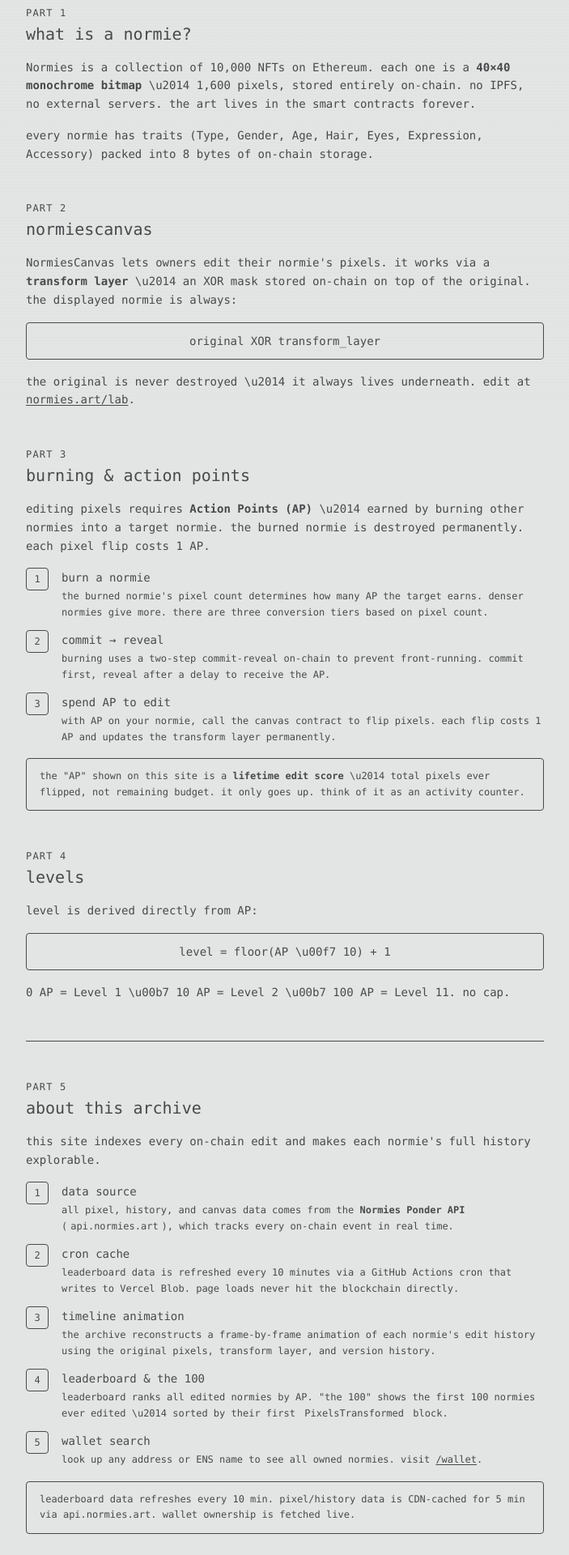
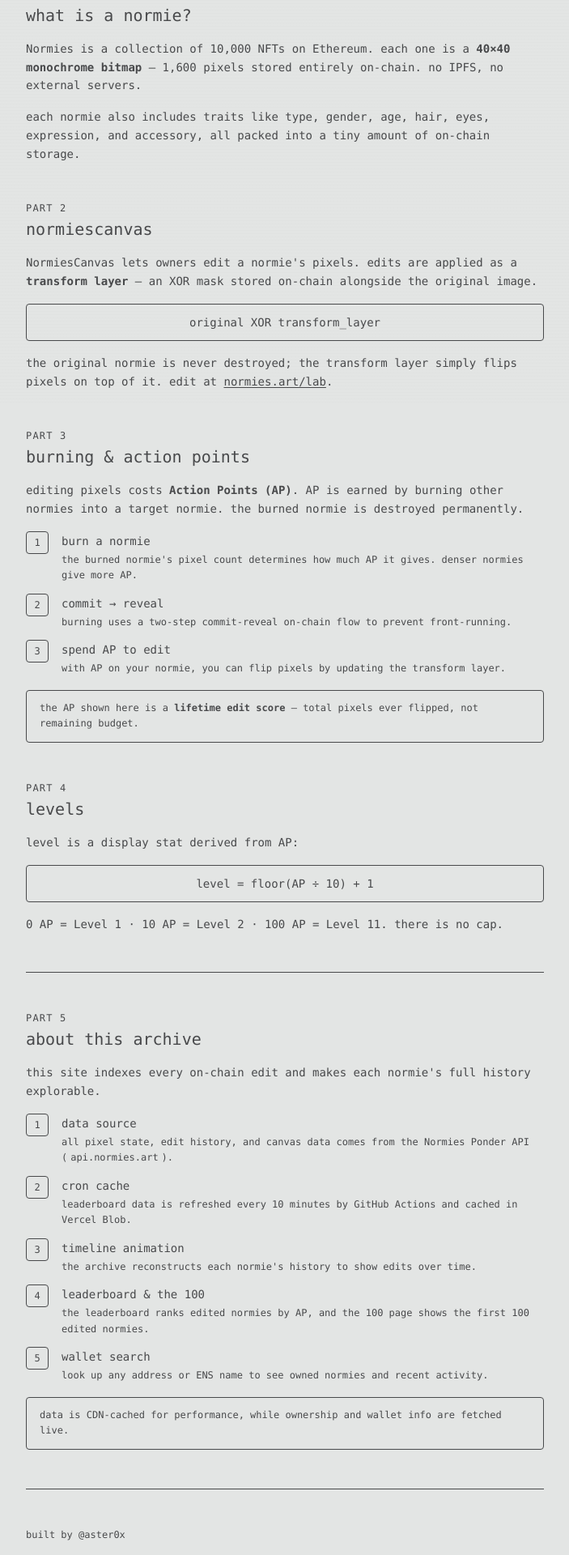
Before and after one commit to astercast/NormiesArchive, a Next.js app: page /how-it-works in a window 1280 px wide. Shown: the part 300-2220 px from the top of the page at 81% size, without its empty margins (288-991 px from the left). Built offline with nearby package versions, Linux system fonts and the light colour scheme.

Commit message:
fix: rewrite how-it-works page with clean text and remove mojibake

```diff
--- a/app/how-it-works/page.tsx
+++ b/app/how-it-works/page.tsx
@@ -49,94 +49,92 @@
         <div className="text-xs font-mono text-n-muted uppercase tracking-widest">docs</div>
         <h1 className="text-3xl font-mono font-medium text-n-text">how it works</h1>
         <p className="text-sm font-mono text-n-muted leading-relaxed">
-          normies, the canvas system, and what this archive tracks \u2014 explained simply.
+          a clean overview of Normies, NormiesCanvas, and what this archive tracks.
         </p>
       </div>
 
       <div className="border-t border-n-border" />
 
-      {/* â”€â”€ NORMIES â”€â”€ */}
+      {/* NORMIES */}
       <Section label="part 1" title="what is a normie?">
         <p className="text-sm font-mono text-n-muted leading-relaxed">
-          Normies is a collection of 10,000 NFTs on Ethereum. each one is a <strong className="text-n-text">40×40 monochrome bitmap</strong> \u2014 1,600 pixels, stored entirely on-chain. no IPFS, no external servers. the art lives in the smart contracts forever.
+          Normies is a collection of 10,000 NFTs on Ethereum. each one is a <strong className="text-n-text">40×40 monochrome bitmap</strong> — 1,600 pixels stored entirely on-chain. no IPFS, no external servers.
         </p>
         <p className="text-sm font-mono text-n-muted leading-relaxed">
-          every normie has traits (Type, Gender, Age, Hair, Eyes, Expression, Accessory) packed into 8 bytes of on-chain storage.
+          each normie also includes traits like type, gender, age, hair, eyes, expression, and accessory, all packed into a tiny amount of on-chain storage.
         </p>
       </Section>
 
-      {/* â”€â”€ CANVAS â”€â”€ */}
+      {/* CANVAS */}
       <Section label="part 2" title="normiescanvas">
         <p className="text-sm font-mono text-n-muted leading-relaxed">
-          NormiesCanvas lets owners edit their normie&apos;s pixels. it works via a <strong className="text-n-text">transform layer</strong> \u2014 an XOR mask stored on-chain on top of the original. the displayed normie is always:
+          NormiesCanvas lets owners edit a normie&apos;s pixels. edits are applied as a <strong className="text-n-text">transform layer</strong> — an XOR mask stored on-chain alongside the original image.
         </p>
         <div className="border border-n-border rounded px-4 py-3 bg-n-surface font-mono text-sm text-center text-n-text">
           original XOR transform_layer
         </div>
         <p className="text-sm font-mono text-n-muted leading-relaxed">
-          the original is never destroyed \u2014 it always lives underneath. edit at{" "}
+          the original normie is never destroyed; the transform layer simply flips pixels on top of it. edit at{' '}
           <a href="https://www.normies.art/lab" target="_blank" rel="noopener noreferrer"
              className="text-n-text underline underline-offset-2 hover:opacity-70 transition-opacity">normies.art/lab</a>.
         </p>
       </Section>
 
-      {/* â”€â”€ BURNS & AP â”€â”€ */}
+      {/* BURNS & AP */}
       <Section label="part 3" title="burning &amp; action points">
         <p className="text-sm font-mono text-n-muted leading-relaxed">
-          editing pixels requires <strong className="text-n-text">Action Points (AP)</strong> \u2014 earned by burning other normies into a target normie. the burned normie is destroyed permanently. each pixel flip costs 1 AP.
+          editing pixels costs <strong className="text-n-text">Action Points (AP)</strong>. AP is earned by burning other normies into a target normie. the burned normie is destroyed permanently.
         </p>
         <div className="space-y-3">
-          <Step n={1} title="burn a normie">the burned normie&apos;s pixel count determines how many AP the target earns. denser normies give more. there are three conversion tiers based on pixel count.</Step>
-          <Step n={2} title="commit → reveal">burning uses a two-step commit-reveal on-chain to prevent front-running. commit first, reveal after a delay to receive the AP.</Step>
-          <Step n={3} title="spend AP to edit">with AP on your normie, call the canvas contract to flip pixels. each flip costs 1 AP and updates the transform layer permanently.</Step>
+          <Step n={1} title="burn a normie">the burned normie&apos;s pixel count determines how much AP it gives. denser normies give more AP.</Step>
+          <Step n={2} title="commit → reveal">burning uses a two-step commit-reveal on-chain flow to prevent front-running.</Step>
+          <Step n={3} title="spend AP to edit">with AP on your normie, you can flip pixels by updating the transform layer.</Step>
         </div>
         <Callout>
-          the &quot;AP&quot; shown on this site is a <strong className="text-n-text">lifetime edit score</strong> \u2014 total pixels ever flipped, not remaining budget. it only goes up. think of it as an activity counter.
+          the AP shown here is a <strong className="text-n-text">lifetime edit score</strong> — total pixels ever flipped, not remaining budget.
         </Callout>
       </Section>
 
-      {/* â”€â”€ LEVELS â”€â”€ */}
+      {/* LEVELS */}
       <Section label="part 4" title="levels">
-        <p className="text-sm font-mono text-n-muted leading-relaxed">level is derived directly from AP:</p>
+        <p className="text-sm font-mono text-n-muted leading-relaxed">level is a display stat derived from AP:</p>
         <div className="border border-n-border rounded px-4 py-3 bg-n-surface font-mono text-sm text-center text-n-text">
-          level = floor(AP \u00f7 10) + 1
+          level = floor(AP ÷ 10) + 1
         </div>
         <p className="text-sm font-mono text-n-muted leading-relaxed">
-          0 AP = Level 1 \u00b7 10 AP = Level 2 \u00b7 100 AP = Level 11. no cap.
+          0 AP = Level 1 · 10 AP = Level 2 · 100 AP = Level 11. there is no cap.
         </p>
       </Section>
 
       <div className="border-t border-n-border" />
 
-      {/* â”€â”€ THIS ARCHIVE â”€â”€ */}
+      {/* THIS ARCHIVE */}
       <Section label="part 5" title="about this archive">
         <p className="text-sm font-mono text-n-muted leading-relaxed">
           this site indexes every on-chain edit and makes each normie&apos;s full history explorable.
         </p>
         <div className="space-y-3">
-          <Step n={1} title="data source">all pixel, history, and canvas data comes from the <strong className="text-n-text">Normies Ponder API</strong> (<code className="bg-n-surface px-1 rounded">api.normies.art</code>), which tracks every on-chain event in real time.</Step>
-          <Step n={2} title="cron cache">leaderboard data is refreshed every 10 minutes via a GitHub Actions cron that writes to Vercel Blob. page loads never hit the blockchain directly.</Step>
-          <Step n={3} title="timeline animation">the archive reconstructs a frame-by-frame animation of each normie&apos;s edit history using the original pixels, transform layer, and version history.</Step>
-          <Step n={4} title="leaderboard &amp; the 100">leaderboard ranks all edited normies by AP. &quot;the 100&quot; shows the first 100 normies ever edited \u2014 sorted by their first <code className="bg-n-surface px-1 rounded">PixelsTransformed</code> block.</Step>
-          <Step n={5} title="wallet search">look up any address or ENS name to see all owned normies. visit <Link href="/wallet" className="text-n-text underline underline-offset-2 hover:opacity-70 transition-opacity">/wallet</Link>.</Step>
+          <Step n={1} title="data source">all pixel state, edit history, and canvas data comes from the Normies Ponder API (<code className="bg-n-surface px-1 rounded">api.normies.art</code>).</Step>
+          <Step n={2} title="cron cache">leaderboard data is refreshed every 10 minutes by GitHub Actions and cached in Vercel Blob.</Step>
+          <Step n={3} title="timeline animation">the archive reconstructs each normie&apos;s history to show edits over time.</Step>
+          <Step n={4} title="leaderboard &amp; the 100">the leaderboard ranks edited normies by AP, and the 100 page shows the first 100 edited normies.</Step>
+          <Step n={5} title="wallet search">look up any address or ENS name to see owned normies and recent activity.</Step>
         </div>
         <Callout>
-          leaderboard data refreshes every 10 min. pixel/history data is CDN-cached for 5 min via <code>api.normies.art</code>. wallet ownership is fetched live.
+          data is CDN-cached for performance, while ownership and wallet info are fetched live.
         </Callout>
       </Section>
 
       <div className="border-t border-n-border" />
 
-      {/* Built by */}
       <p className="text-xs font-mono text-n-muted">
-        built by{" "}
+        built by{' '}
         <a href="https://x.com/aster0x" target="_blank" rel="noopener noreferrer"
            className="hover:text-n-text transition-colors">@aster0x</a>
       </p>
 
-      {/* Donation note */}
       <p className="text-xs font-mono text-n-muted leading-relaxed">
-        this was made out of normie love. feel like donating?{" "}
+        this was made out of normie love. feel like donating?{' '}
         <a
           href="https://etherscan.io/address/astercast.eth"
           target="_blank"
@@ -145,10 +143,9 @@
         >
           astercast.eth
         </a>
-        {" "}← thank you very much for all support and feedback! 🙏
+        {' '}← thank you very much for all support and feedback! 🙏
       </p>
 
-      {/* CTA */}
       <div className="flex flex-wrap gap-3">
         <Link href="/leaderboard"
           className="inline-flex items-center gap-1.5 px-4 py-2 border border-n-border text-xs font-mono text-n-muted hover:text-n-text hover:border-n-text transition-colors rounded">
```
